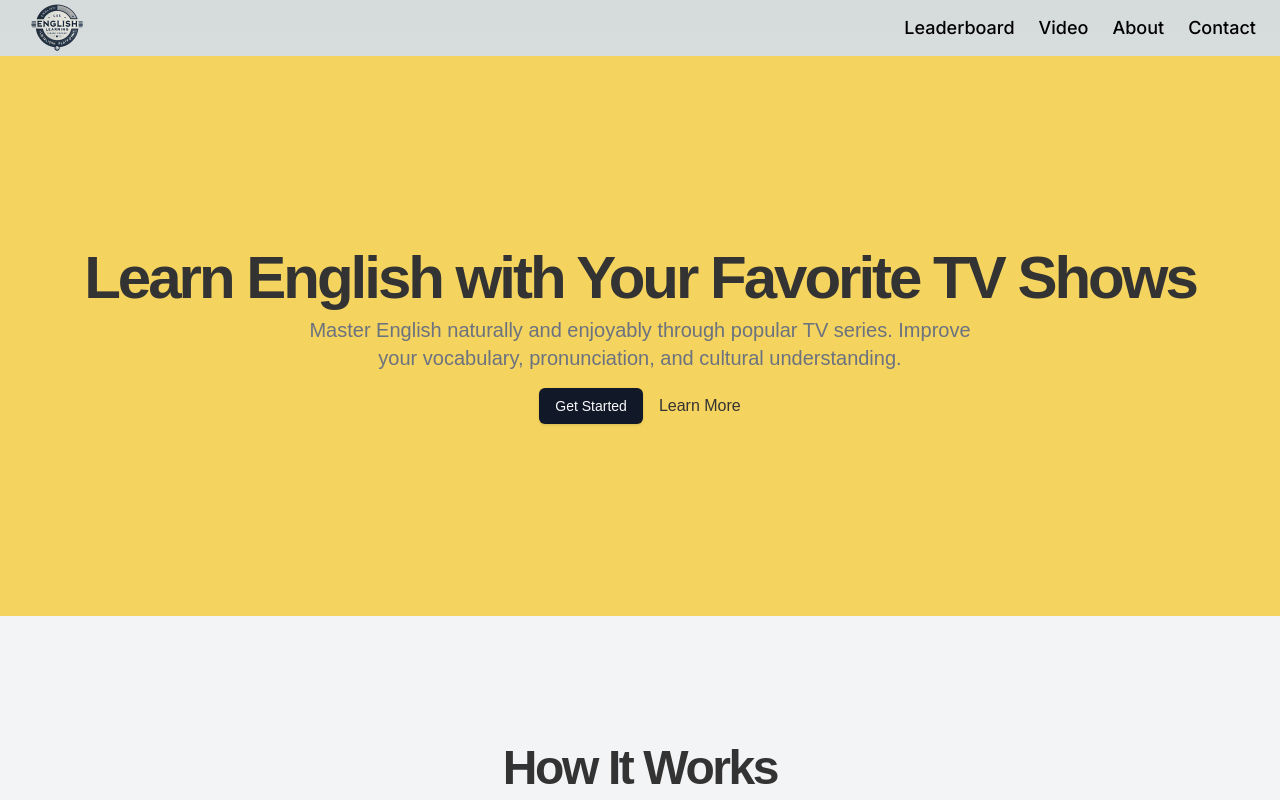
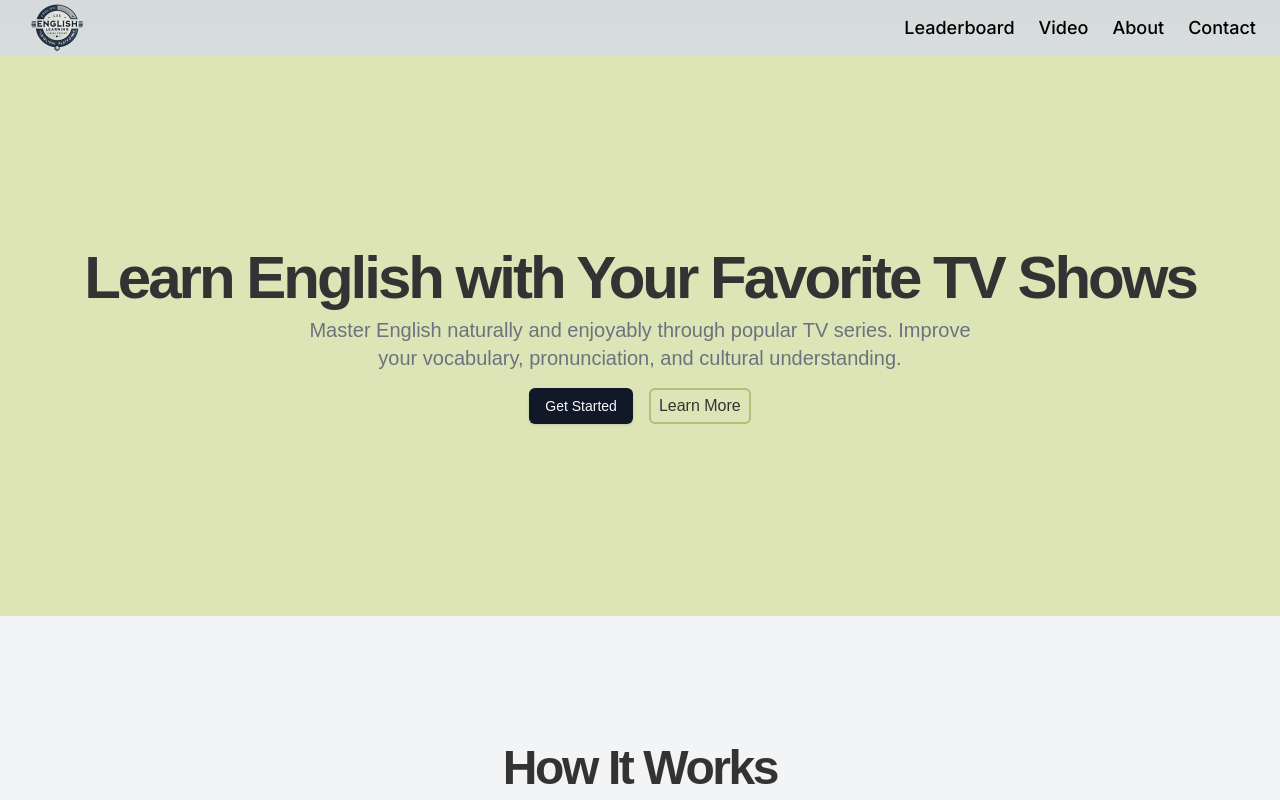
Before and after one commit to Alpaca0708/EN-learning, a Next.js app: page / in a window 1280 px wide. Shown: the top 800 px of the page. Built offline with nearby package versions, Linux system fonts and the light colour scheme; no server answers.

Commit message:
fix select episode

```diff
--- a/src/app/page.js
+++ b/src/app/page.js
@@ -65,7 +65,7 @@ export default function Home() {
         </nav>
       </header>
       <main className="flex-1">
-        <section className="w-full py-12 md:py-24 lg:py-32 xl:py-48 bg-[#F4D35E]">
+        <section className="w-full py-12 md:py-24 lg:py-32 xl:py-48 bg-[#dde5b6]">
           <div className="container px-4 md:px-6">
             <div className="flex flex-col items-center space-y-4 text-center">
               <div className="space-y-2">
@@ -80,7 +80,9 @@ export default function Home() {
                 <button className="inline-flex h-9 items-center justify-center rounded-md bg-gray-900 px-4 py-2 text-sm font-medium text-gray-50 shadow transition-colors hover:bg-gray-900/90 focus-visible:outline-none focus-visible:ring-1 focus-visible:ring-gray-950 disabled:pointer-events-none disabled:opacity-50 dark:bg-gray-50 dark:text-gray-900 dark:hover:bg-gray-50/90 dark:focus-visible:ring-gray-300">
                   Get Started
                 </button>
-                <button variant="outline">Learn More</button>
+                <button className="border-[#adc178] border-2 h-9 rounded-md p-2 inline-flex justify-center items-center hover:bg-[#adc178] hover:text-white">
+                  Learn More
+                </button>
               </div>
             </div>
           </div>
--- a/src/app/video/page.js
+++ b/src/app/video/page.js
@@ -31,6 +31,7 @@ export default function Video() {
         const subtitleResponse = await fetch(data.subtitleUrl);
         const subtitleText = await subtitleResponse.text();
         setSubtitleText(subtitleText);
+
         setTotalClips(data.totalClips || 10);
 
         // setClipIndex(0); // 每次更換集數時，從第一個片段開始
@@ -76,20 +77,20 @@ export default function Video() {
           <select value={episode} onChange={(e) => setEpisode(e.target.value)}>
             {/* <option value="Episode_1">Episode 1</option>
             <option value="Episode_2">Episode 2</option> */}
-            <option value="Episode_2">Episode 3</option>
-            <option value="Episode_2">Episode 4</option>
-            <option value="Episode_2">Episode 5</option>
-            <option value="Episode_2">Episode 6</option>
-            <option value="Episode_2">Episode 7</option>
+            <option value="Episode_3">Episode 3</option>
+            <option value="Episode_4">Episode 4</option>
+            <option value="Episode_5">Episode 5</option>
+            <option value="Episode_6">Episode 6</option>
+            <option value="Episode_7">Episode 7</option>
 
           </select>
         </div>
         <div className='w-full flex justify-end'>
-          <div className='w-[160px] flex justify-between my-1'>
+          <div className='w-[240px] flex justify-end my-1 space-x-4'>
             <button className='text-white font-bold bg-[#6c584c] p-1 rounded-md'
               onClick={handlePreviousClip}
               disabled={clipIndex === 1}>
-              Previouse Clip
+              Pre Clip
             </button>
             <button className='text-white font-bold bg-[#6c584c] p-1 rounded-md'
               onClick={handleNextClip}
```
